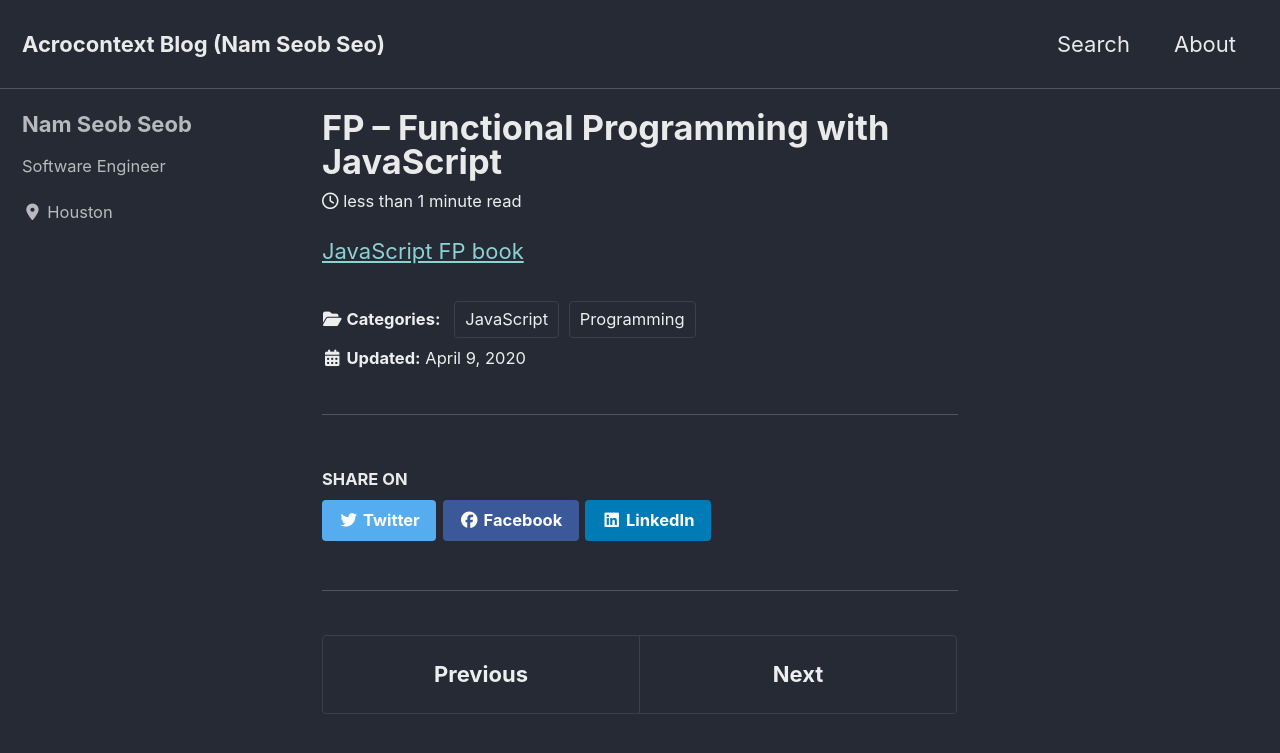
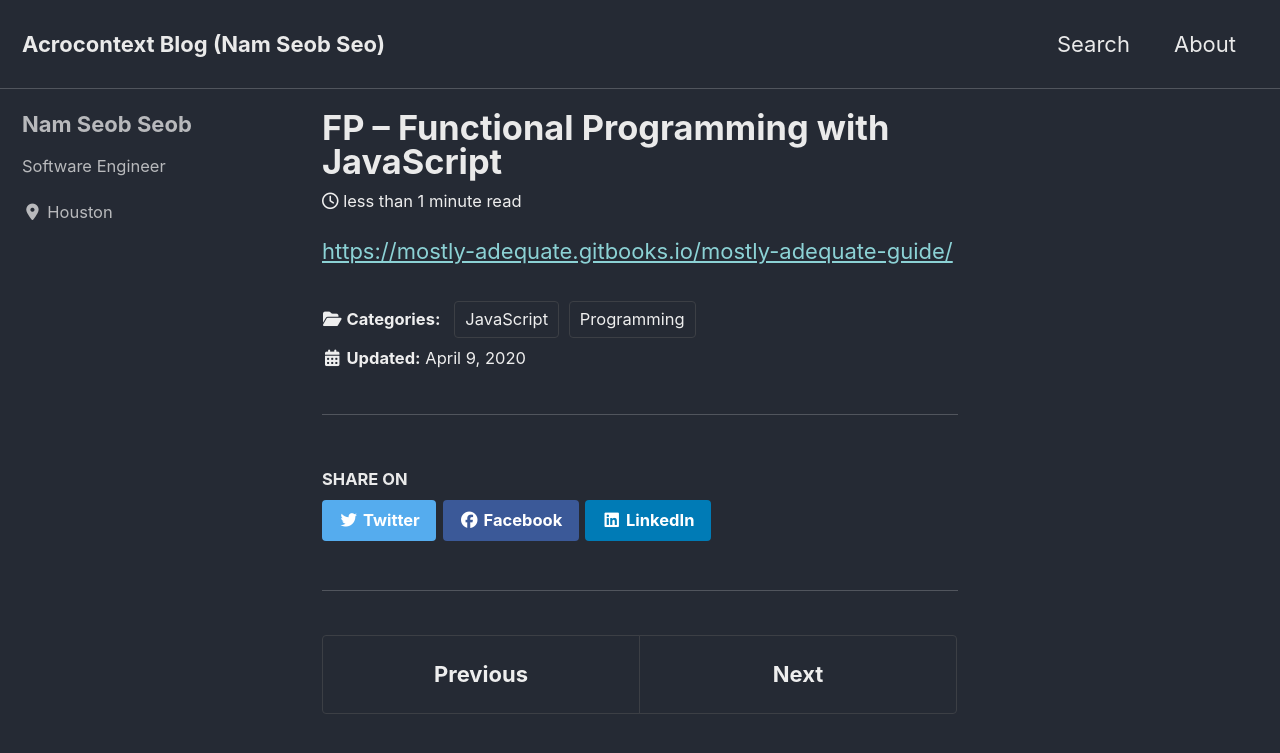
Before and after one commit to nsclass/nsclass.github.io, a Jekyll site: the page built from _posts/2020-04-09-FP–Functional-Programming-with-JavaScript.html, in a window 1280 px wide and 900 px high. Shown: the top 753 px of the window. Built offline with Jekyll 4.4.1, drawn with Linux system fonts in a browser that asks for light colours; cached includes are drawn as plain includes; nearby versions of some CDN libraries.

Commit message:
update blogs

```diff
--- a/_posts/2020-03-29-rust-how-async-await-works.html
+++ b/_posts/2020-03-29-rust-how-async-await-works.html
@@ -27,4 +27,4 @@ author:
   last_name: ''
 permalink: "/2020/03/29/rust-how-async-await-works/"
 ---
-<p>https://os.phil-opp.com/async-await/</p>
+<a href="https://os.phil-opp.com/async-await/">https://os.phil-opp.com/async-await/</a>
--- a/_posts/2020-04-09-FP–Functional-Programming-with-JavaScript.html
+++ b/_posts/2020-04-09-FP–Functional-Programming-with-JavaScript.html
@@ -12,4 +12,4 @@ categories:
 - JavaScript
 permalink: "2020/04/09/fp-functional-programming-with-javascript"
 ---
-<a href="https://mostly-adequate.gitbooks.io/mostly-adequate-guide/">JavaScript FP book</a>
+<a href="https://mostly-adequate.gitbooks.io/mostly-adequate-guide/">https://mostly-adequate.gitbooks.io/mostly-adequate-guide/</a>
```
Also changed, not shown: _posts/2020-04-13-wasm-rust-react.md (renamed from _posts/2020-04-13-wasm-rust-react.html).
